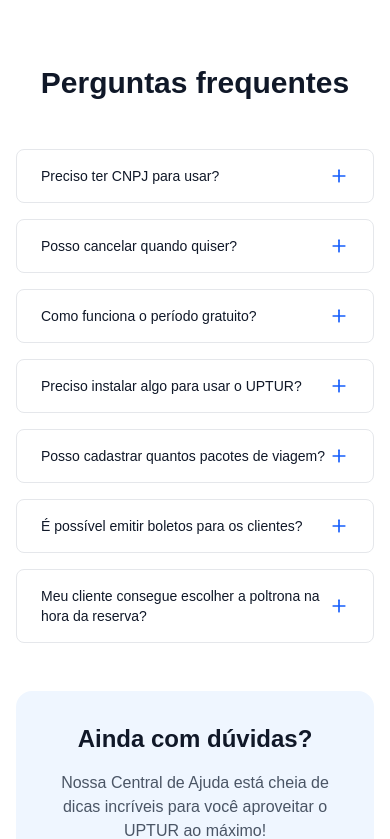
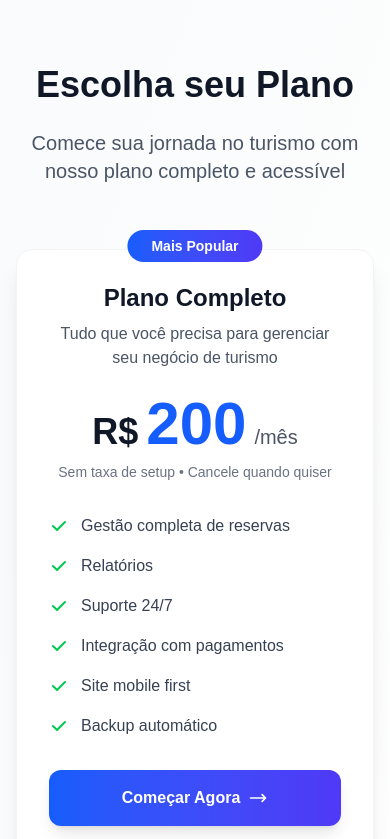
Before and after one commit to mizaelmr/turismo_landpage, a Next.js app: page / in a window 390 px wide. Shown: the part 6680-7519 px from the top of the page. Built offline with nearby package versions, Linux system fonts and the light colour scheme.

Commit message:
feat: adiciona seção de planos com plano único R$ 200/mês

```diff
--- /dev/null
+++ b/app/_sessions/plans.tsx
@@ -0,0 +1,126 @@
+import Container from "../_components/Container";
+
+export function Plans() {
+  return (
+    <section id="planos" className="py-20 bg-gradient-to-br from-gray-50 to-white">
+      <Container>
+        <div className="text-center mb-16">
+          <h2 className="text-4xl lg:text-5xl font-bold text-gray-900 mb-6">
+            Escolha seu Plano
+          </h2>
+          <p className="text-xl text-gray-600 max-w-3xl mx-auto">
+            Comece sua jornada no turismo com nosso plano completo e acessível
+          </p>
+        </div>
+
+        <div className="max-w-md mx-auto">
+          {/* Plano Único */}
+          <div className="relative bg-white rounded-2xl shadow-xl border border-gray-100 p-8 hover:shadow-2xl transition-all duration-300 transform hover:-translate-y-2">
+            {/* Badge Popular */}
+            <div className="absolute -top-4 left-1/2 transform -translate-x-1/2">
+              <span className="bg-gradient-to-r from-blue-600 to-indigo-600 text-white px-6 py-2 rounded-full text-sm font-semibold">
+                Mais Popular
+              </span>
+            </div>
+
+            {/* Header do Plano */}
+            <div className="text-center mb-8">
+              <h3 className="text-2xl font-bold text-gray-900 mb-2">
+                Plano Completo
+              </h3>
+              <p className="text-gray-600 mb-6">
+                Tudo que você precisa para gerenciar seu negócio de turismo
+              </p>
+
+              {/* Preço */}
+              <div className="mb-6">
+                <div className="flex items-baseline justify-center">
+                  <span className="text-4xl font-bold text-gray-900">R$</span>
+                  <span className="text-6xl font-bold text-blue-600 mx-2">200</span>
+                  <span className="text-xl text-gray-600">/mês</span>
+                </div>
+                <p className="text-sm text-gray-500 mt-2">
+                  Sem taxa de setup • Cancele quando quiser
+                </p>
+              </div>
+            </div>
+
+            {/* Lista de Benefícios */}
+            <div className="space-y-4 mb-8">
+              <div className="flex items-start">
+                <svg className="w-5 h-5 text-green-500 mt-0.5 mr-3 flex-shrink-0" fill="currentColor" viewBox="0 0 20 20">
+                  <path fillRule="evenodd" d="M16.707 5.293a1 1 0 010 1.414l-8 8a1 1 0 01-1.414 0l-4-4a1 1 0 011.414-1.414L8 12.586l7.293-7.293a1 1 0 011.414 0z" clipRule="evenodd" />
+                </svg>
+                <span className="text-gray-700">Gestão completa de reservas</span>
+              </div>
+
+              <div className="flex items-start">
+                <svg className="w-5 h-5 text-green-500 mt-0.5 mr-3 flex-shrink-0" fill="currentColor" viewBox="0 0 20 20">
+                  <path fillRule="evenodd" d="M16.707 5.293a1 1 0 010 1.414l-8 8a1 1 0 01-1.414 0l-4-4a1 1 0 011.414-1.414L8 12.586l7.293-7.293a1 1 0 011.414 0z" clipRule="evenodd" />
+                </svg>
+                <span className="text-gray-700">Relatórios</span>
+              </div>
+
+              <div className="flex items-start">
+                <svg className="w-5 h-5 text-green-500 mt-0.5 mr-3 flex-shrink-0" fill="currentColor" viewBox="0 0 20 20">
+                  <path fillRule="evenodd" d="M16.707 5.293a1 1 0 010 1.414l-8 8a1 1 0 01-1.414 0l-4-4a1 1 0 011.414-1.414L8 12.586l7.293-7.293a1 1 0 011.414 0z" clipRule="evenodd" />
+                </svg>
+                <span className="text-gray-700">Suporte 24/7</span>
+              </div>
+
+              <div className="flex items-start">
+                <svg className="w-5 h-5 text-green-500 mt-0.5 mr-3 flex-shrink-0" fill="currentColor" viewBox="0 0 20 20">
+                  <path fillRule="evenodd" d="M16.707 5.293a1 1 0 010 1.414l-8 8a1 1 0 01-1.414 0l-4-4a1 1 0 011.414-1.414L8 12.586l7.293-7.293a1 1 0 011.414 0z" clipRule="evenodd" />
+                </svg>
+                <span className="text-gray-700">Integração com pagamentos</span>
+              </div>
+
+              <div className="flex items-start">
+                <svg className="w-5 h-5 text-green-500 mt-0.5 mr-3 flex-shrink-0" fill="currentColor" viewBox="0 0 20 20">
+                  <path fillRule="evenodd" d="M16.707 5.293a1 1 0 010 1.414l-8 8a1 1 0 01-1.414 0l-4-4a1 1 0 011.414-1.414L8 12.586l7.293-7.293a1 1 0 011.414 0z" clipRule="evenodd" />
+                </svg>
+                <span className="text-gray-700">Site mobile first</span>
+              </div>
+
+              <div className="flex items-start">
+                <svg className="w-5 h-5 text-green-500 mt-0.5 mr-3 flex-shrink-0" fill="currentColor" viewBox="0 0 20 20">
+                  <path fillRule="evenodd" d="M16.707 5.293a1 1 0 010 1.414l-8 8a1 1 0 01-1.414 0l-4-4a1 1 0 011.414-1.414L8 12.586l7.293-7.293a1 1 0 011.414 0z" clipRule="evenodd" />
+                </svg>
+                <span className="text-gray-700">Backup automático</span>
+              </div>
+            </div>
+
+            {/* CTA Button */}
+            <div className="text-center">
+              <a
+                href="https://turismo.tecvalle.com.br/register"
+                className="w-full inline-flex items-center justify-center px-8 py-4 bg-gradient-to-r from-blue-600 to-indigo-600 text-white font-semibold rounded-xl hover:from-blue-700 hover:to-indigo-700 transition-all duration-300 transform hover:-translate-y-1 shadow-lg hover:shadow-xl"
+              >
+                Começar Agora
+                <svg className="w-5 h-5 ml-2" fill="none" stroke="currentColor" viewBox="0 0 24 24">
+                  <path strokeLinecap="round" strokeLinejoin="round" strokeWidth={2} d="M17 8l4 4m0 0l-4 4m4-4H3" />
+                </svg>
+              </a>
+              <p className="text-xs text-gray-500 mt-3">
+                Teste grátis por 30 dias • Sem compromisso
+              </p>
+            </div>
+          </div>
+        </div>
+
+        {/* Informações Adicionais
+        <div className="text-center mt-12">
+          <p className="text-gray-600 mb-4">
+            Precisa de um plano personalizado para sua empresa?
+          </p>
+          <a
+            href="#contato"
+            className="text-blue-600 hover:text-blue-700 font-medium underline"
+          >
+            Entre em contato conosco
+          </a>
+        </div> */}
+      </Container>
+    </section>
+  );
+}
--- a/app/page.tsx
+++ b/app/page.tsx
@@ -3,6 +3,7 @@ import { Financial } from "./_sessions/financial";
 import { Footer } from "./_sessions/footer";
 import { Hero } from "./_sessions/hero";
 import { Pag2 } from "./_sessions/pag2";
+import { Plans } from "./_sessions/plans";
 import { Questions } from "./_sessions/questions";
 import { Resources } from "./_sessions/resources";
 import { Understand } from "./_sessions/understand";
@@ -14,6 +15,7 @@ export default function Home() {
       <Understand />
       <Resources />
       <Feedback />
+      <Plans />
       <Questions />
       <Footer />
     </main>
```
